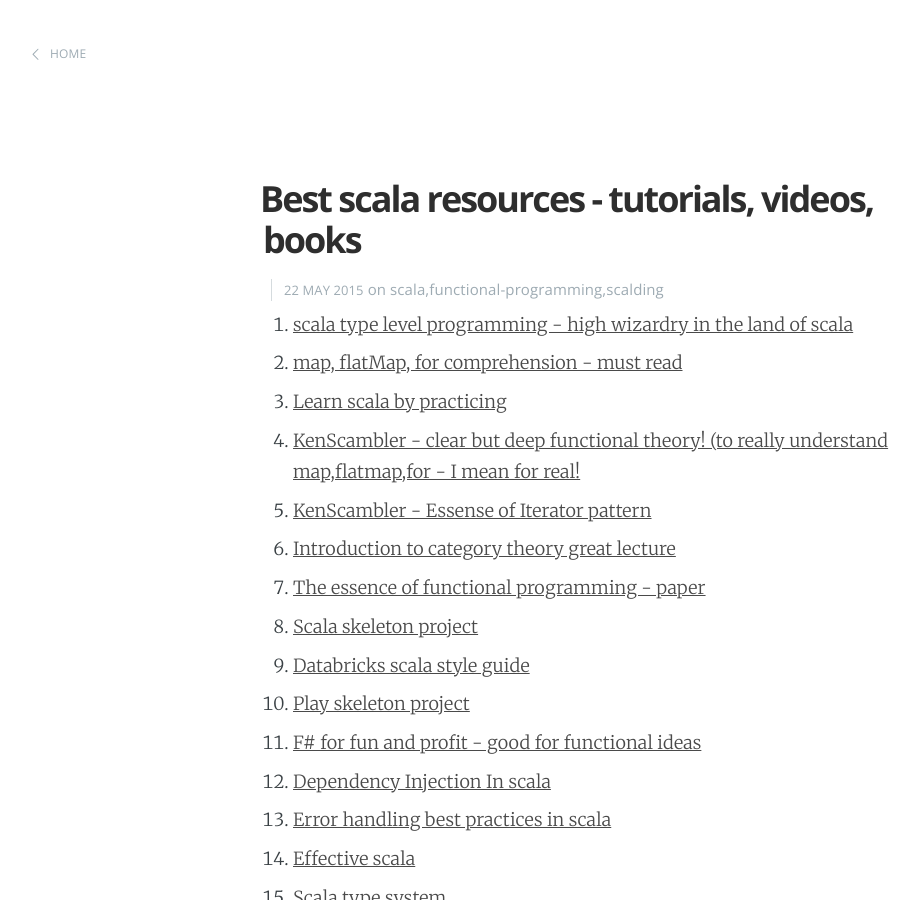
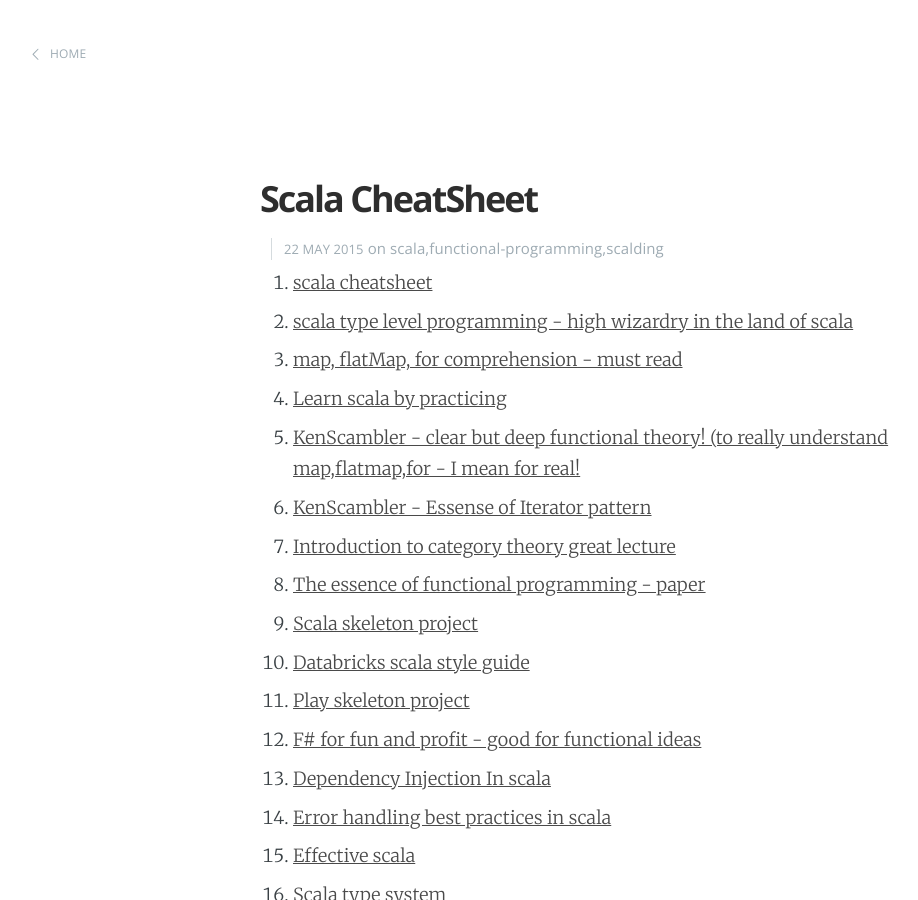
Before and after one commit to tomer-ben-david/tomer-ben-david.github.io.jekyll, a Jekyll site: the page built from _posts/2017/2017-05-23-page-scala-cheatsheet.markdown, in a window 1280 px wide and 900 px high. Shown: the whole window, without its empty margins (22-940 px from the left). Built offline with Jekyll 4.4.1, drawn with Linux system fonts in a browser that asks for light colours; comment, search, counter and statistics services are not loaded.

Commit message:
updated scala cheatsheet

```diff
--- a/_posts/2015/2015-05-22-best-scala-resources-tutorials-books-videos.markdown
+++ b/_posts/2017/2017-05-23-page-scala-cheatsheet.markdown
@@ -1,10 +1,11 @@
 ---
 layout: post
-title:  "Best scala resources - tutorials, videos, books"
+title:  "Scala CheatSheet"
 date:   2015-05-22 22:18:00
 categories: scala,functional-programming,scalding
 comments: true
 ---
+1. [scala cheatsheet](https://www.coursera.org/learn/progfun2/supplement/BDqfw/cheat-sheet)
 1. [scala type level programming - high wizardry in the land of scala](https://vimeo.com/28793245)
 1. [map, flatMap, for comprehension - must read](http://stackoverflow.com/questions/14598990/confused-with-the-for-comprehension-to-flatmap-map-transformation)
 1. [Learn scala by practicing](http://scala-exercises.47deg.com/)
```
